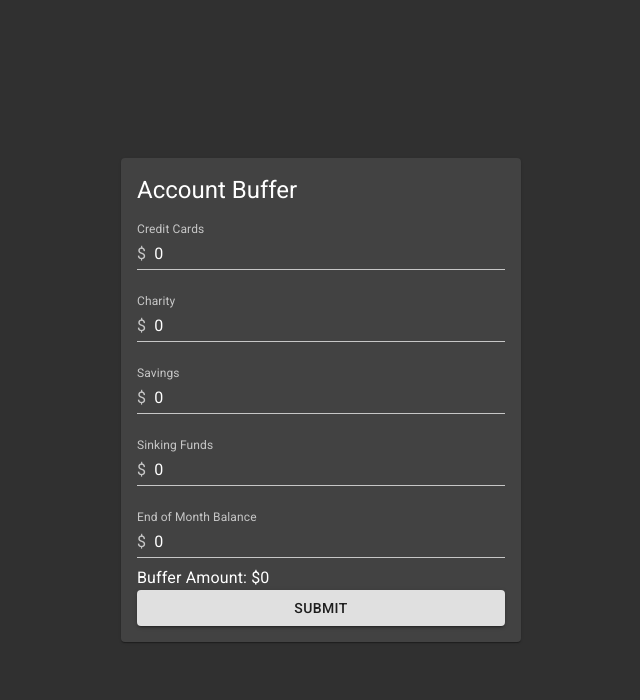
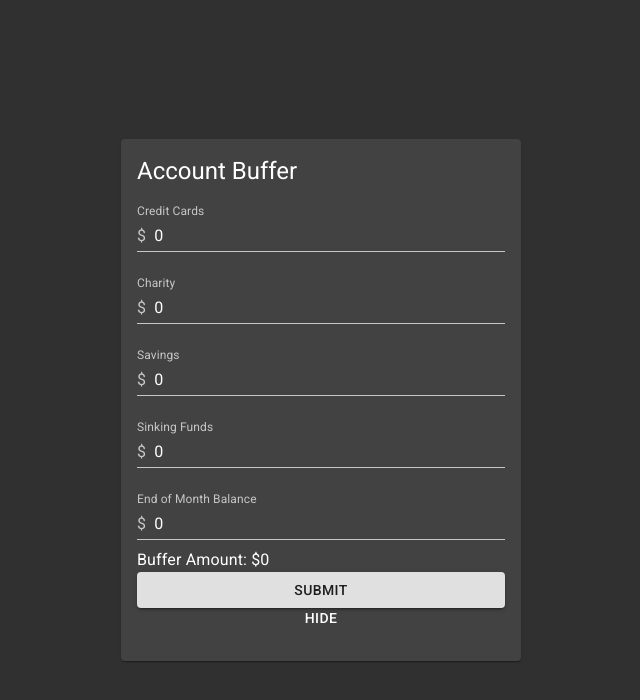
Before and after one commit to Brandt-Bowling/Account-Ledger, a React (Create React App) app: page / in a window 1280 px wide. Shown: the top 700 px of the page, without its empty margins (319-959 px from the left). Built offline with nearby package versions, Linux system fonts and the light colour scheme.

Commit message:
Patch vunerabilities, toy with hide button

```diff
--- a/package.json
+++ b/package.json
@@ -10,7 +10,7 @@
     "@types/react-dom": "16.9.3",
     "react": "^16.11.0",
     "react-dom": "^16.11.0",
-    "react-scripts": "3.2.0",
+    "react-scripts": "^3.3.0",
     "typescript": "3.6.4"
   },
   "scripts": {
--- a/src/App.tsx
+++ b/src/App.tsx
@@ -36,6 +36,9 @@ const useStyles = makeStyles((theme: Theme) =>
         minHeight: "100vh"
       }
     },
+    hidden: {
+      display: 'none'
+    },
     paper: {
       padding: 24
     },
@@ -69,12 +72,15 @@ const App: React.FC = () => {
 
   const [entries, setEntry] = useState(initialState);
   const [totalAmount, setTotalAmount] = useState(0);
+  const [hidden, setHidden] = useState(false);
 
   const handleChange = (value: string, name: string) => {
     setEntry(prevEntries => {
       return { ...prevEntries, [name]: { amount: value } };
     });
   };
+
+  const handleToggleHide = () => setHidden(!hidden);
 
   const handleSubmit = (event: React.FormEvent<HTMLFormElement>) => {
     event.preventDefault();
@@ -96,7 +102,7 @@ const App: React.FC = () => {
         >
           <Grid item xs={12}>
             <Paper className={classes.paper}>
-              <Grid container justify="center" text-align="center" spacing={2}>
+              <Grid className={hidden ? classes.hidden : ''} container justify="center" text-align="center" spacing={2}>
                 <form onSubmit={handleSubmit} className={classes.form}>
                   <Grid item xs={12}>
                     <Typography variant="h5">Account Buffer</Typography>
@@ -121,6 +127,7 @@ const App: React.FC = () => {
                   </Grid>
                 </form>
               </Grid>
+              <Button fullWidth onClick={handleToggleHide}>Hide</Button>
             </Paper>
           </Grid>
         </Grid>
```
Also changed, not shown: 1 other file (tests, documents, lock files or other folders).
